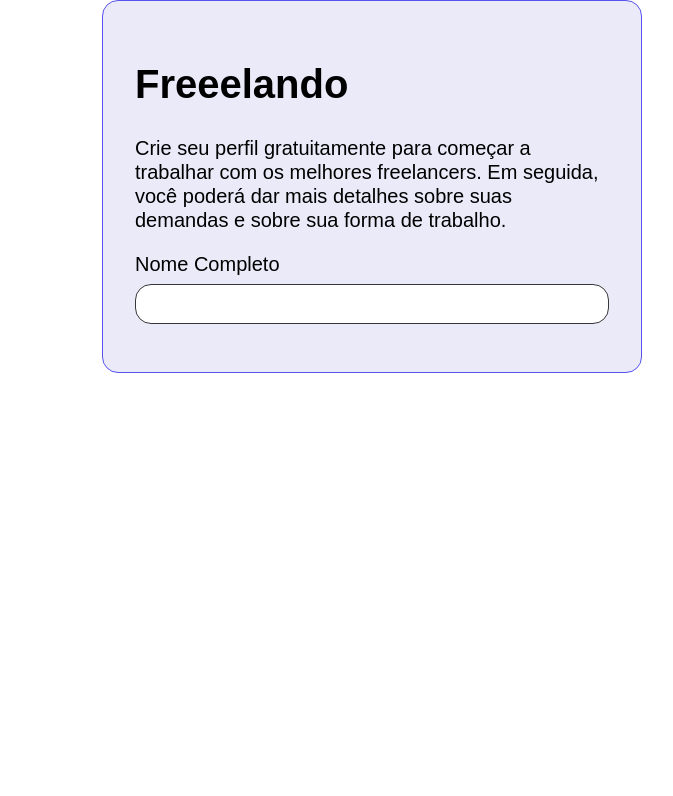
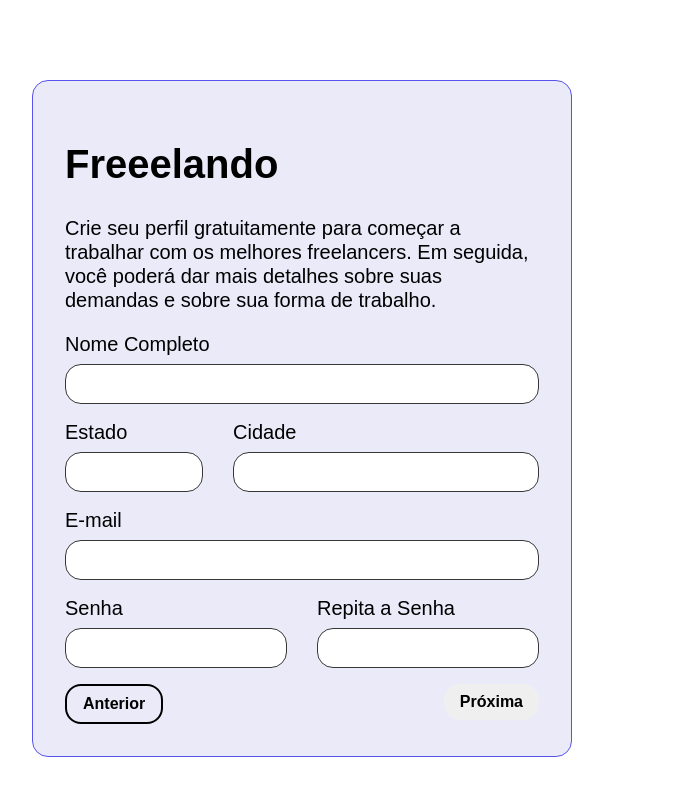
Before and after one commit to Josefjr/freelando, a React (Create React App) app: page / in a window 1280 px wide. Shown: the top 796 px of the page, without its empty margins (268-941 px from the left). Built offline with nearby package versions, Linux system fonts and the light colour scheme; the HTML template or start-up script is replaced by a standard one.

Commit message:
add os outros campos de preenchiemto e suas adequacao de etilos e posicionamento com o grid

```diff
--- a/src/App.js
+++ b/src/App.js
@@ -4,15 +4,16 @@
 import { Estilos } from "./componentes/EstilosGlobais/Estilos";
 import { ProvedorTema } from "./componentes/ProvedorTema/ProvedorTema";
 import { Tipografia } from "./componentes/Tipografia/Tipografia";
+import { Botao } from "./componentes/Botao/Botao";
 
 function App() {
   return (
     <ProvedorTema>
 
       <Estilos />
-      <Container>
+      <Container style={{ margin:'80px 0' }}>
         <Row justify="center">
-          <Col lg={6}>
+          <Col lg={6} md={8} sm={12}>
             <Card>
               <Tipografia variante="h1" componente="h1">
                 Freeelando
@@ -21,11 +22,52 @@
                 Crie seu perfil gratuitamente para começar a trabalhar com os melhores freelancers.
                 Em seguida, você poderá dar mais detalhes sobre suas demandas e sobre sua forma de trabalho.
               </Tipografia>
-              <CampoTexto titulo="Nome Completo" />
+              <Row>
+                <Col>
+                  <CampoTexto titulo="Nome Completo" />
+                </Col>
+              </Row>
+
+              <Row>
+                <Col lg={4} md={4} sm={4}>
+                  <CampoTexto titulo="Estado" />
+                </Col>
+
+                <Col lg={8} md={8} sm={8}>
+                  <CampoTexto titulo="Cidade" />
+                </Col>
+              </Row>
+
+              <Row>
+                <Col>
+                  <CampoTexto titulo="E-mail" />
+                </Col>
+              </Row>
+
+              <Row>
+                <Col lg={6} md={6} sm={6}>
+                  <CampoTexto titulo="Senha" />
+                </Col>
+
+                <Col lg={6} md={6} sm={6}>
+                  <CampoTexto titulo="Repita a Senha" />
+                </Col>
+              </Row>
+
+              <Row>
+                <Col lg={6} md={6} sm={6}>
+                  <Botao variante="secundaria">Anterior</Botao>
+                </Col>
+                <Col lg={6} md={6} sm={6}>
+                  <div style={{ textAlign: 'right' }}>
+                    <Botao>Próxima</Botao>
+                  </div>
+                </Col>
+              </Row>
+
             </Card>
           </Col>
         </Row>
-
       </Container>
 
     </ProvedorTema>
--- /dev/null
+++ b/src/componentes/Botao/Botao.jsx
@@ -0,0 +1,52 @@
+import styled from '@emotion/styled'
+
+const BotaoPrimarioEstilizado = styled.button`
+    background: ${props => props.theme.cores.primarias.b};
+    color: ${props => props.theme.cores.branco};
+    border-radius: ${props => props.theme.espacamentos.s};
+    padding: ${props => props.theme.espacamentos.xs} ${props => props.theme.espacamentos.s};
+    box-sizing: border-box;
+    font-weight: 700;
+    font-size: 16px;
+    line-height: 20px;
+    text-align: center;
+    cursor: pointer;
+    border: none;
+    &:hover {
+        background: ${props => props.theme.cores.dark.b};
+    }
+    &:focus {
+        outline-color: ${props => props.theme.cores.dark.d};
+    }
+`
+const BotaoSecundarioEstilizado = styled.button`
+    background: transparent;
+    color: ${props => props.theme.cores.primarias.b};
+    border: 2px solid ${props => props.theme.cores.primarias.b};
+    border-radius: ${props => props.theme.espacamentos.s};
+    padding: ${props => props.theme.espacamentos.xs} ${props => props.theme.espacamentos.s};
+    box-sizing: border-box;
+    font-weight: 700;
+    font-size: 16px;
+    line-height: 20px;
+    text-align: center;
+    cursor: pointer;
+    &:hover {
+        border-color: ${props => props.theme.cores.dark.b};
+        color: ${props => props.theme.cores.dark.b};
+    }
+    &:focus {
+        outline-color: ${props => props.theme.cores.focus};
+    }
+`
+
+export const Botao = ({ children, variante = 'primaria' }) => {
+    if (variante === 'primaria') {
+        return <BotaoPrimarioEstilizado>
+            {children}
+        </BotaoPrimarioEstilizado>
+    }
+    return <BotaoSecundarioEstilizado>
+        {children}
+    </BotaoSecundarioEstilizado>
+}
--- a/src/componentes/CampoTexto/CampoTexto.jsx
+++ b/src/componentes/CampoTexto/CampoTexto.jsx
@@ -13,6 +13,7 @@
     width: 100%;
     box-sizing: border-box;
     margin-top: ${props => props.theme.espacamentos.xs};
+    margin-bottom: ${props => props.theme.espacamentos.s};
     margin-bottom: ${props => props.theme.espacamentos.s};
     background: ${props => props.theme.cores.branco};
     border: 1px solid;
```
